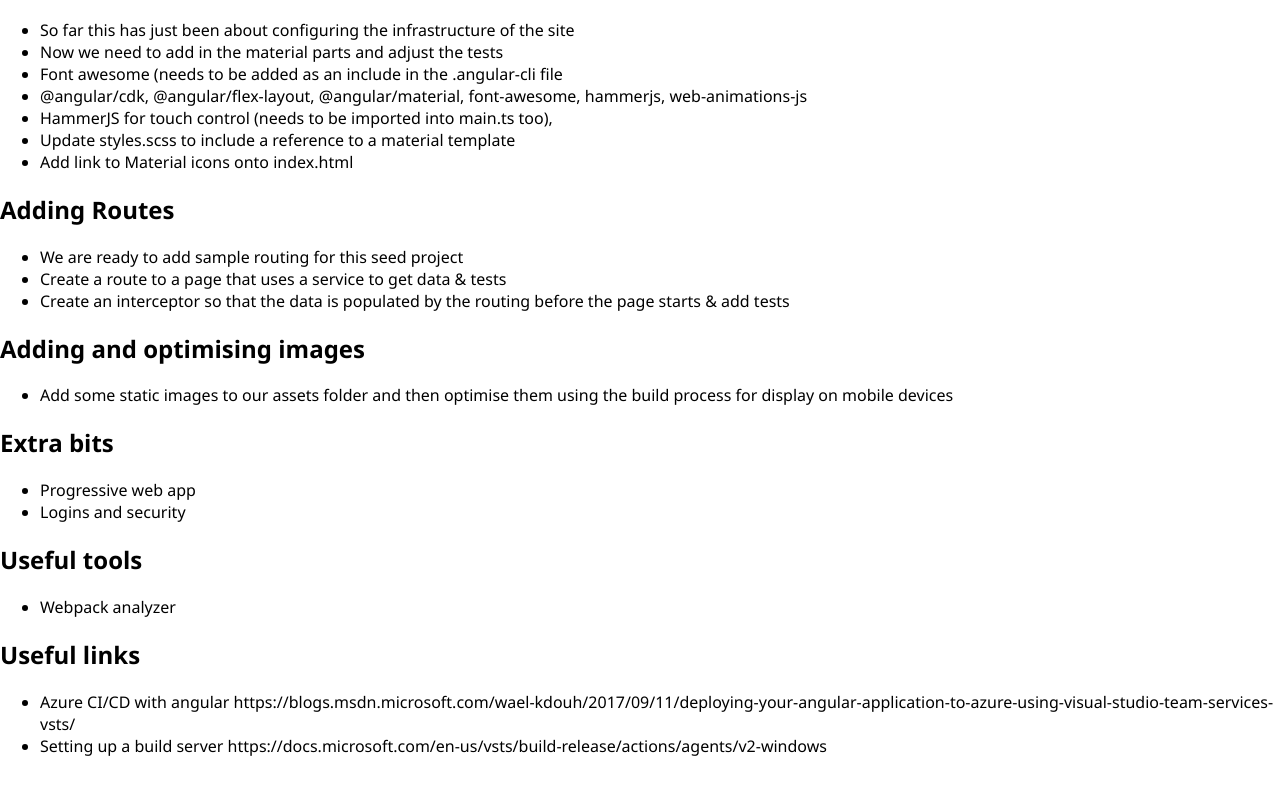
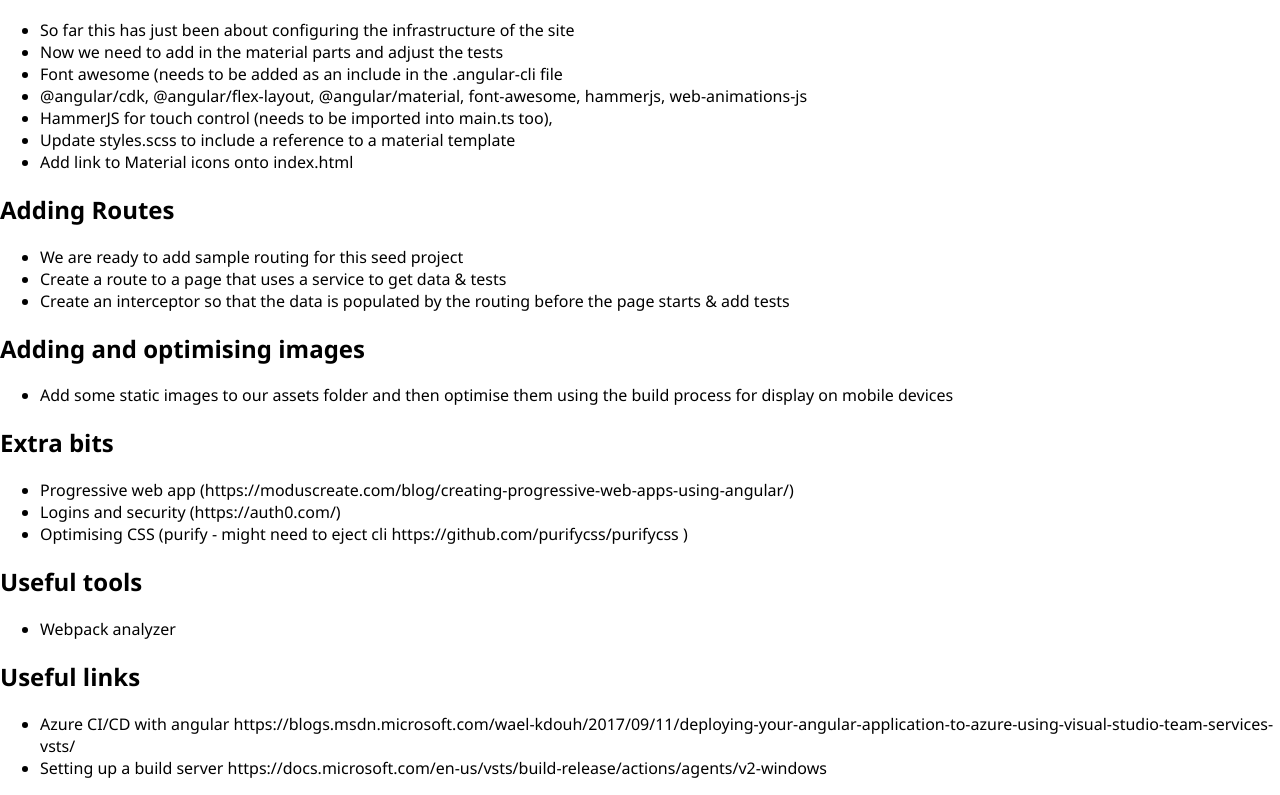
Before and after one commit to zebslc/angular5mat, an Angular app: page / in a window 1280 px wide. Shown: the part 1474-2269 px from the top of the page. Before the commit the page ends 2247 px from the top, so only its background shows below. Built offline with nearby package versions, Linux system fonts and the light colour scheme.

Commit message:
Adding notes about packages for login and css optimisation

```diff
--- a/src/app/app.component.html
+++ b/src/app/app.component.html
@@ -94,12 +94,14 @@
 </ul>
 <h2>Extra bits</h2>
 <ul>
-  <li>Progressive web app</li>
-  <li>Logins and security</li>
+  <li>Progressive web app (https://moduscreate.com/blog/creating-progressive-web-apps-using-angular/)</li>
+  <li>Logins and security (https://auth0.com/)</li>
+  <li>Optimising CSS (purify - might need to eject cli https://github.com/purifycss/purifycss )</li>
 </ul>
 <h2>Useful tools</h2>
 <ul>
   <li>Webpack analyzer</li>
+
 </ul>
 <h2>Useful links</h2>
 <ul>
```
